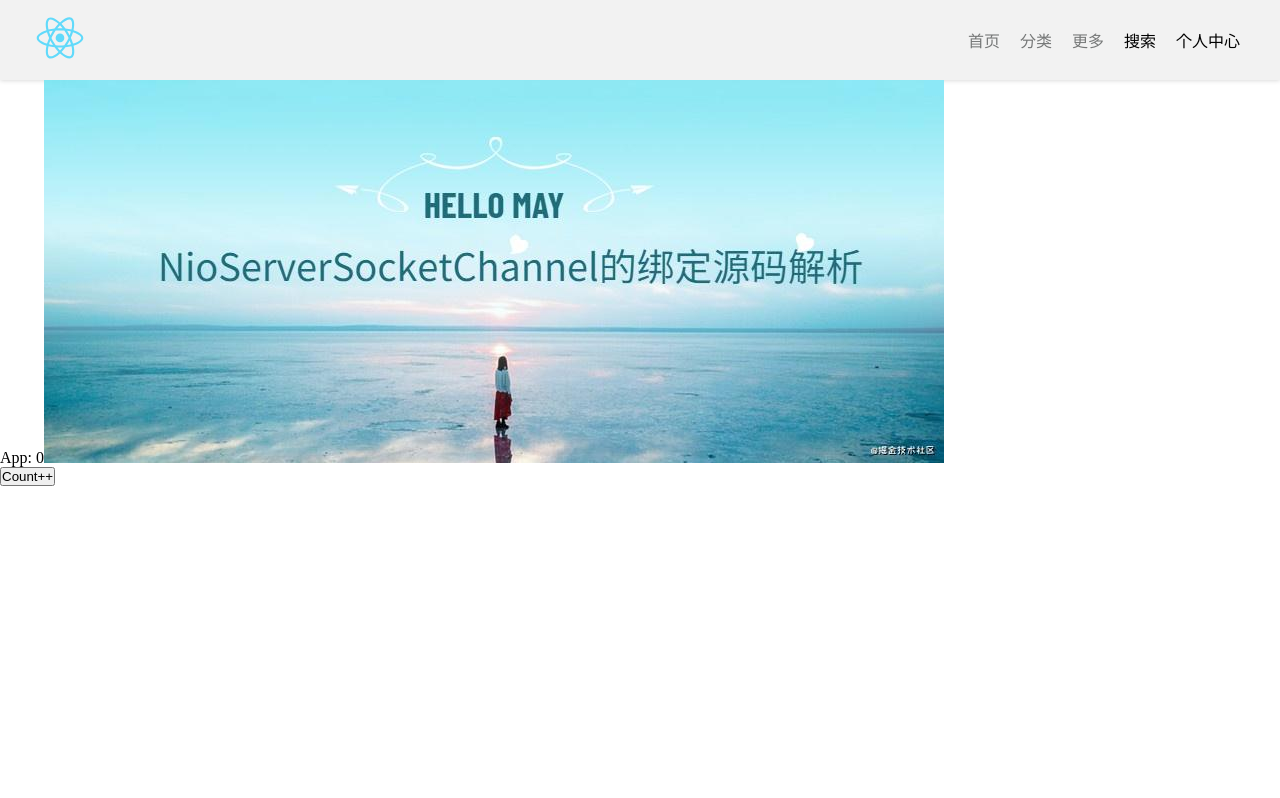
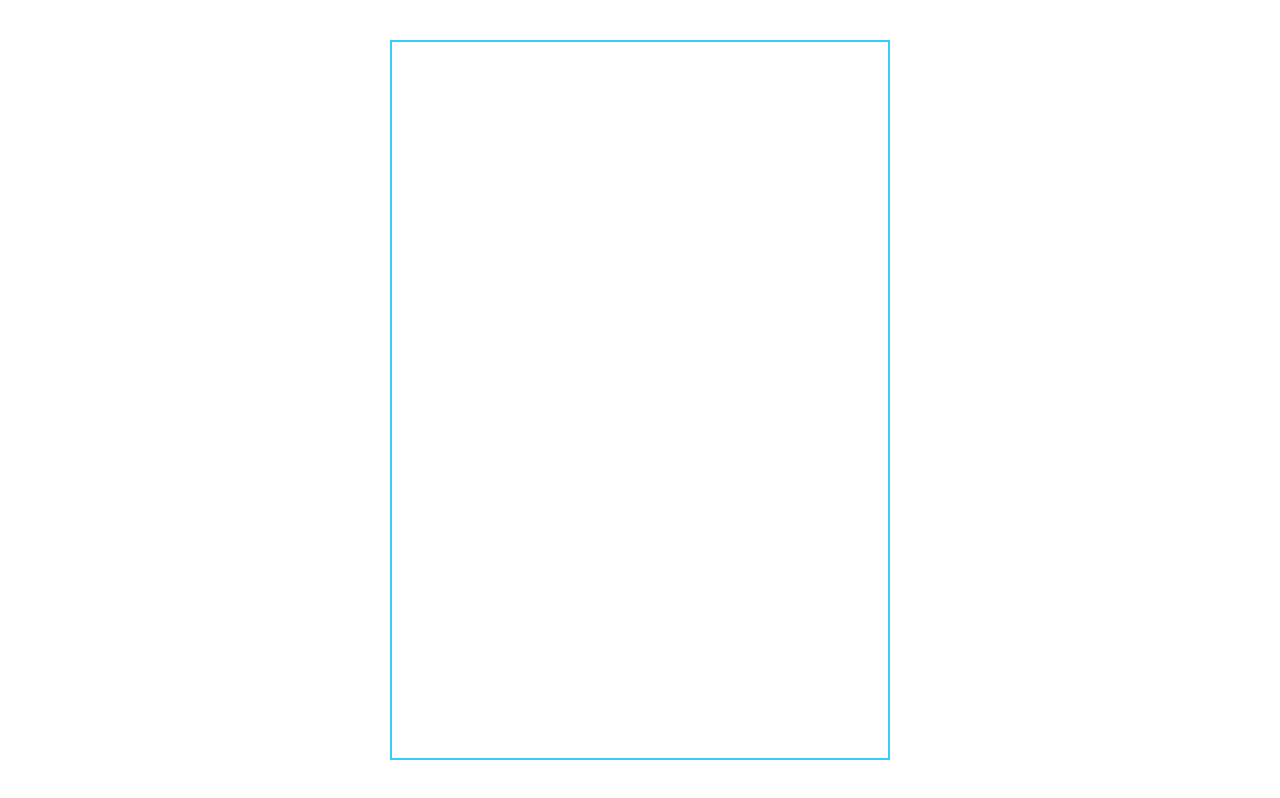
Before and after one commit to suressk/react-pro, a React (Vite) app: page / in a window 1280 px wide. Built offline with nearby package versions, Linux system fonts and the light colour scheme.

Commit message:
feat(*): tried to implement the virtual-list component

```diff
--- /dev/null
+++ b/src/components/VirtualList/Item.tsx
@@ -0,0 +1,15 @@
+import React from 'react'
+
+interface IItemProps {
+
+}
+
+const Item: React.FC<IItemProps> = props => {
+    return (
+        <div className="virtual-item">
+            {props.children}
+        </div>
+    )
+}
+
+export default Item
--- /dev/null
+++ b/src/components/VirtualList/List.scss
@@ -0,0 +1,23 @@
+* {
+    margin: 0;
+    padding: 0;
+    box-sizing: border-box;
+}
+
+.virtual-container {
+    width: 500px;
+    height: 90vh;
+    margin: 5vh auto;
+    border: 2px solid #34cdfc;
+    overflow: auto;
+}
+
+.virtual-item {
+    height: 32px;
+    line-height: 32px;
+    border: 1px solid #ccc;
+    text-align: center;
+    &:not(:last-child) {
+        border-bottom: none;
+    }
+}
--- /dev/null
+++ b/src/components/VirtualList/Loadable.tsx
@@ -0,0 +1,7 @@
+import React from 'react'
+import loadable from '../../utils/loadable'
+import Loading from "../Loading";
+
+export default loadable(() => import('./'), {
+    fallback: <Loading active={true} />
+})
--- /dev/null
+++ b/src/components/VirtualList/index.tsx
@@ -0,0 +1,159 @@
+import React, {useState, useCallback, useEffect, useRef, ReactElement, ReactNode, ReactHTML} from 'react'
+import Item from './Item'
+import './List.scss'
+
+/**
+ * div 内容区上面缓冲区
+ * List 为虚拟列表展示区（即实际看到的内容区）
+ * Item 为虚拟列表的每一项
+ *
+ * div 内容区下的缓冲区
+ *
+ * 缓冲区用于撑开整个滚动列表区域
+ */
+
+/**
+ * compute:
+ * startIndex 虚拟列表开始截取索引
+ * endIndex 虚拟列表结束索引
+ */
+
+interface IVirtualListProps {
+    resources: any[]
+}
+
+// FIXME 默认每个 item 高度为 32px
+const itemHeight = 32
+
+const VirtualList: React.FC<IVirtualListProps> = props => {
+
+    const { resources } = props // 数据列表
+
+    const containerRef = useRef(null)
+    const [scrollTop, setScrollTop] = useState(0) // 滚动条位置
+    const [startIndex, setStartIndex] = useState(0) // 开始索引
+    const [itemCount, setItemCount] = useState(0)
+    const [endIndex, setEndIndex] = useState(0) // 结束索引
+
+    const [positions, setPositions] = useState<any[]>([])
+
+    const [listHeight, setListHeight] = useState(0)
+    const [clientHeight, setClientHeight] = useState(0)
+    const [visibleData, setVisibleData] = useState<any[]>([]) // 内容区实际展示的数据列表
+
+    const [items, setItems] = useState<any[]>([])
+    // console.log(list)
+
+    useEffect(() => {
+        const positions = initPositionCache(itemHeight, resources.length)
+        // debugger
+        setPositions(positions)
+        // @ts-ignore
+        const height = containerRef.current.clientHeight // 可视区高度
+        setClientHeight(height)
+        const count = Math.ceil(height / itemHeight)
+        setItemCount(count) // 展示内容的 item 数量
+        setListHeight(positions[positions.length - 1]?.bottom) // 滚动区高度
+
+        setEndIndex(count)
+        getVisibleData()
+    }, [])
+
+    const computeRange = useCallback(() => {
+        const startIndex = ~~(scrollTop / itemHeight)
+        return {
+            startIndex,
+            endIndex: startIndex + itemCount
+        }
+    }, [itemCount, itemHeight, scrollTop])
+
+    // console.log(positions)
+
+    // setVisibleData(list.slice(startIndex, endIndex))
+
+    const getVisibleData = useCallback(() => {
+        const list = resources.slice(startIndex, endIndex)
+        setVisibleData(list)
+        setItems(getActualItems())
+    }, [resources, startIndex, endIndex])
+
+    const handleScroll = useCallback((e) => {
+        const top = e.target.scrollTop
+
+        setScrollTop(top)
+        /**
+         * 计算更新 startIndex
+         */
+        const {startIndex, endIndex} = computeRange()
+        setStartIndex(startIndex)
+        setEndIndex(endIndex)
+        getVisibleData()
+    }, [setStartIndex, setEndIndex, computeRange, getVisibleData, setScrollTop])
+
+    const getActualItems = useCallback(() => {
+        return visibleData.map(item => (<Item key={item.id}>{item.txt}</Item>))
+    }, [visibleData])
+
+    return (
+        <div
+            className="virtual-container"
+            onScroll={handleScroll}
+            ref={containerRef}
+        >
+            {/* 滚动区域 */}
+            {/* <div
+                style={{
+                    height: listHeight + 'px'
+                }}
+            > */}
+            <div
+                className="actual-content"
+                style={{
+                    height: clientHeight + 'px',
+                    marginTop: scrollTop + 'px',
+                    marginBottom: (listHeight - clientHeight - scrollTop + 'px')
+                }}
+            >
+                {/* 实际内容显示区 */}
+                {items}
+            </div>
+            {/* </div> */}
+        </div>
+    )
+}
+
+// function computeRange (
+//     scrollTop: number,
+//     itemHeight: number,
+//     itemCount: number
+// ) {
+//     const startIndex = ~~(scrollTop / itemHeight)
+//     return {
+//         startIndex,
+//         endIndex: startIndex + itemCount
+//     }
+// }
+
+/**
+ * 缓存列表的总体初始化高度
+ * @param itemHeight
+ * @param len
+ */
+function initPositionCache(
+    itemHeight: number = 32,
+    len: number = 0
+) {
+    let index = 0
+    const positions = new Array(len)
+    while (index < len) {
+        positions[index] = {
+            index,
+            height: itemHeight,
+            top: index * itemHeight,
+            bottom: (++index) * itemHeight
+        }
+    }
+    return positions
+}
+
+export default VirtualList
--- a/src/containers/App/index.tsx
+++ b/src/containers/App/index.tsx
@@ -1,10 +1,24 @@
 import React from 'react';
-import {BrowserRouter as Router, Switch, Route} from 'react-router-dom'
-import Header from "../../components/Header";
-import {Count} from "../Count/Loadable";
-import {More} from "../More/Loadable";
-import {Sort} from "../Sort/Loadable";
+// import {BrowserRouter as Router, Switch, Route} from 'react-router-dom'
+// import Header from "../../components/Header";
+// import {Count} from "../Count/Loadable";
+// import {More} from "../More/Loadable";
+// import {Sort} from "../Sort/Loadable";
 // import history from "../../utils/history";
+
+// <Router>
+//     <Header />
+//     <Switch>
+//         <Route path="/sort" component={Sort} />
+//         <Route path="/more" component={More} />
+//         <Route path="/" component={Count} />
+//     </Switch>
+// </Router>
+
+import VirtualList from '../../components/VirtualList/Loadable'
+import { randomVirualData } from '../../utils/util'
+
+const list = randomVirualData()
 
 interface IIndexProps {
 
@@ -13,14 +27,7 @@ interface IIndexProps {
 const Index: React.FC<IIndexProps> = props => {
 
     return (
-        <Router>
-            <Header />
-            <Switch>
-                <Route path="/sort" component={Sort} />
-                <Route path="/more" component={More} />
-                <Route path="/" component={Count} />
-            </Switch>
-        </Router>
+        <VirtualList resources={list}/>
     );
 }
 
--- /dev/null
+++ b/src/utils/util.ts
@@ -0,0 +1,41 @@
+/**
+ * 生成虚拟列表数据
+ * @param len 数组长度 默认 1000 条
+ * @returns
+ */
+export function randomVirualData(len: number = 1000) {
+    const arr = new Array(len)
+    for (let i = 0; i < len; i++) {
+        arr[i] = {
+            id: i,
+            txt: `${i} - ${randomTxt(getRandomInteger(5, 20))}`
+        }
+    }
+    return arr
+}
+
+/**
+ * 生成区间内的随机整数 [min, max)
+ * @param min 最小值
+ * @param max 最大值
+ * @returns integer number
+ */
+export function getRandomInteger(min: number, max: number) {
+    return ~~(Math.random() * (max - min) + min)
+}
+
+const str = '0123456789qwertyuiopasdfghjklzxcvbnm'
+const strLen = str.length - 1
+
+/**
+ * 生成随机字符串
+ * @param len 字符串长度
+ * @returns string txt
+ */
+export function randomTxt(len: number) {
+    let res = ''
+    for (let i = 0; i < len; i++) {
+        res += str[getRandomInteger(0, strLen)]
+    }
+    return res
+}
```
Also changed, not shown: 1 other file (tests, documents, lock files or other folders).
